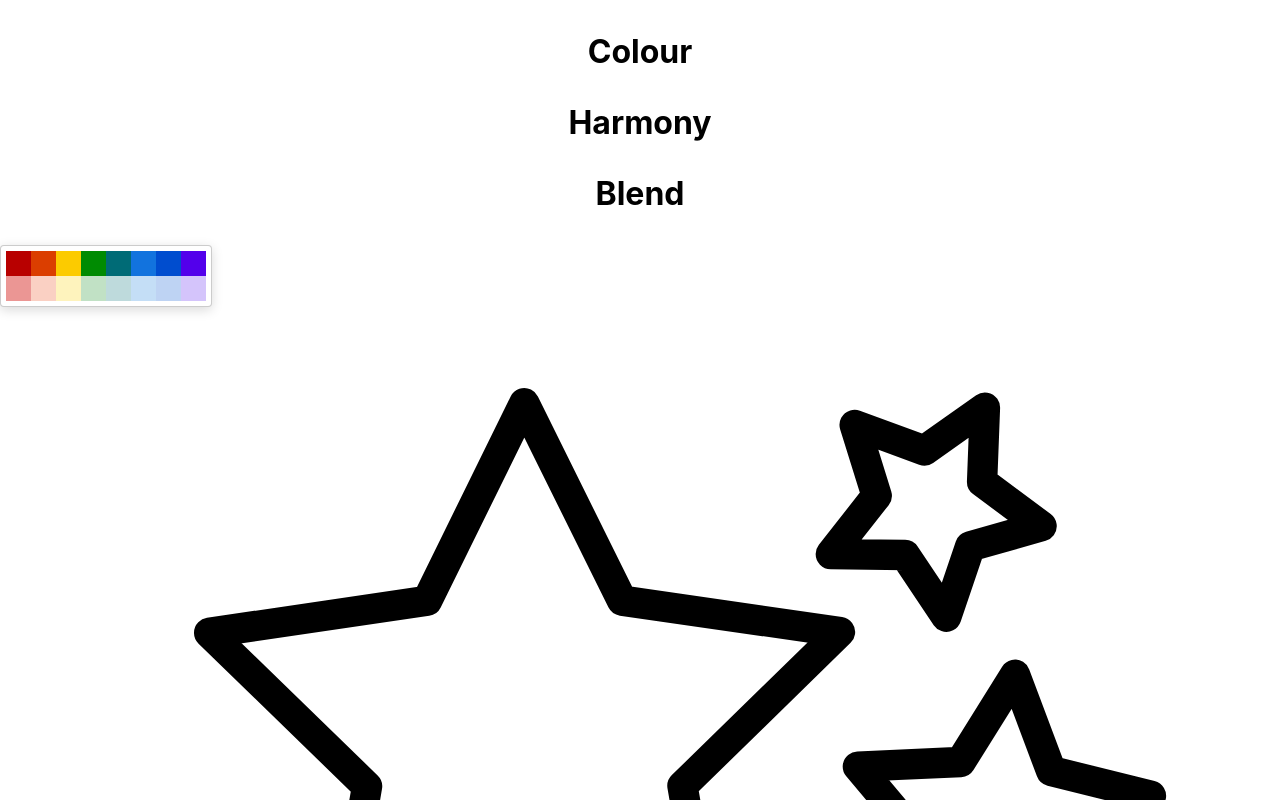
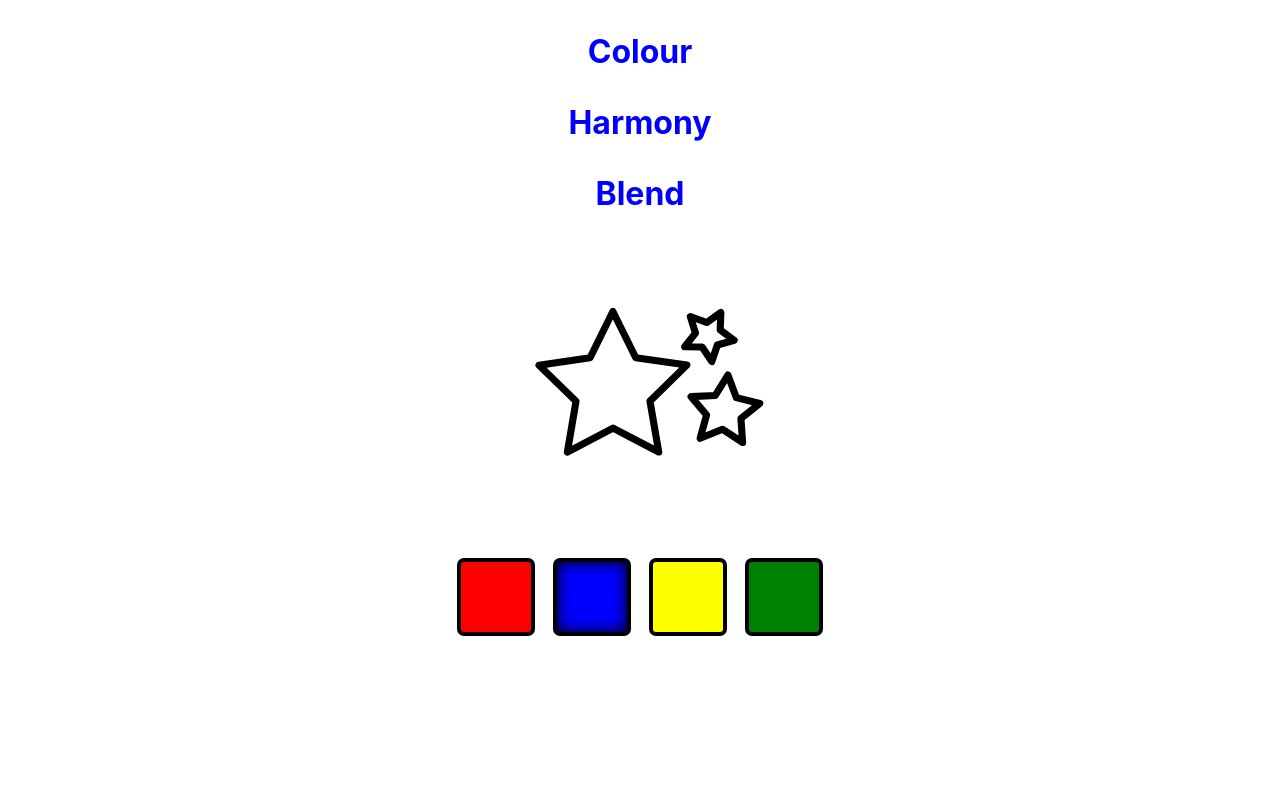
Before and after one commit to jhugray/colouring, a React (Create React App) app in the folder client/: page / in a window 1280 px wide. Shown: the top 800 px of the page. Built offline with nearby package versions, Linux system fonts and the light colour scheme.

Commit message:
commented out react-color, set up basic mvp set up, startrio able to paint 4 colours

```diff
--- a/client/public/index.html
+++ b/client/public/index.html
@@ -35,7 +35,7 @@
       This HTML file is a template.
       If you open it directly in the browser, you will see an empty page.
 
-      You can add webfonts, meta tags, or analytics to this file.
+      You can add web fonts, meta tags, or analytics to this file.
       The build step will place the bundled scripts into the <body> tag.
 
       To begin the development, run `npm start` or `yarn start`.
--- a/client/src/App.css
+++ b/client/src/App.css
@@ -1,3 +1,23 @@
+.palette {
+  display: flex;
+  justify-content: center;
+  margin-bottom: 1rem;
+}
+
+.colour-swatch {
+  height: 70px;
+  width: 70px;
+  border-radius: 7px;
+  margin: 9px;
+  cursor: pointer;
+  border: 4px solid black;
+}
+
+.colour-swatch-active {
+  box-shadow: inset 0 0 15px #000000;
+  transition: all 0.2s;
+}
+
 .App {
   text-align: center;
 }
--- a/client/src/App.js
+++ b/client/src/App.js
@@ -1,59 +1,54 @@
 import React, { useState } from "react";
 import "./App.css";
-import { GithubPicker } from "react-color";
+// Can switch palette to react-color
+// import { GithubPicker } from "react-color";
 import Palette from "./components/Palette";
 
-//Turn on only 1 at a time or colours will overlap
-import StarTrio from "./components/StarTrio.js"
-
+// Import Templates
+import StarTrio from "./components/StarTrio.js";
 
 function App() {
   //For react-color front test
-  const [currentColour, setColour] = useState("#B80000");
-  console.log(currentColour);
+  // const [currentColour, setColour] = useState("#B80000");
 
-  // For flower premade pallet part
-  const [fillcolours, setFillcolours] = useState(Array(57).fill("white"));
-  const [currentcolour, setCurrentcolour] = useState("blue");
+  // Path's get color filled
+  const [fillColours, setFillColours] = useState(Array(10).fill("white"));
 
-  const onFillcolour = (i) => {
-    let newFillcolours = fillcolours.slice(0);
-    newFillcolours[i] = currentcolour;
-    setFillcolours(newFillcolours);
+  // Current colour, How to set new colour
+  const [currentColour, setCurrentColour] = useState("blue");
+
+  // How to change Colour
+  const onFillColour = (i) => {
+    let newFillColours = fillColours.slice(0);
+    newFillColours[i] = currentColour;
+    setFillColours(newFillColours);
+
   };
   return (
     <div className="App">
       <header>
         <h1>
-          <p style={{ colour: currentColour }}>Colour</p>
-          <p style={{ colour: currentColour }}>Harmony</p>
-          <p style={{ colour: currentColour }}>Blend</p>
+          {/* style color can not have a u */}
+          <p style={{ color: currentColour }}>Colour</p>
+          <p style={{ color: currentColour }}>Harmony</p>
+          <p style={{ color: currentColour }}>Blend</p>
         </h1>
       </header>
-      <div>
+      {/* This will eventually be a switch load case */}
+        <StarTrio fillColours={fillColours} onFill={onFillColour} />
+        <Palette currentColour={currentColour} changeColour={setCurrentColour}  />
+        {/* We may want to switch to react-color
         <GithubPicker
-          colour={currentColour}
+          color={currentColour}
           onChangeComplete={(colour) => {
             setColour(colour.hex);
           }}
           width="200px"
           colours={['#B80000', '#DB3E00', '#FCCB00', '#008B02', '#006B76', '#1273DE', '#004DCF', '#5300EB', '#EB9694', '#FAD0C3', '#FEF3BD', '#C1E1C5', '#BEDADC', '#C4DEF6', '#BED3F3', '#D4C4FB']}
           triangle="hide"
-          // onSwatchHover
-        />
+          // onSwatchHover />
+         */}
       </div>
-      <div>
-        {/* Flower loads but is getting errors with this code */}
-        <StarTrio fillcolours={fillcolours} onFill={onFillcolour} />
-      </div>
-      <div>
-        {/* colour pallette doesn't show up yet */}
-        <Palette
-          currentcolour={currentcolour}
-          changecolour={setCurrentcolour}
-        />
-      </div>
-    </div>
   );
 }
 
--- a/client/src/components/Palette.js
+++ b/client/src/components/Palette.js
@@ -1,16 +1,17 @@
 import React from 'react';
 
-const Palette = (props) => {
+const Palette = ({currentColour, changeColour}) => {
 
     const colours = ['red', 'blue', 'yellow', 'green']
 
     return(
         <div className="palette">
             {colours.map(colour => {
-                const activeClass = props.currentColour === colour ? "colour-swatch-active" : "";
+                const activeClass = currentColour === colour ? "colour-swatch-active" : "";
                 return (
-                    <div onClick={() => {props.changeColour(colour)}} key={colour}>
-                        <div className={`colour-swatch ${activeClass}`}  style={{backgroundColour: colour}}></div>
+                    <div onClick={() => {changeColour(colour)}} key={colour}>
+                        {/* backgroundColor can not have a u */}
+                        <div className={`colour-swatch ${activeClass}`}  style={{backgroundColor: colour}}></div>
                     </div>
                 )
             })}
@@ -19,3 +20,23 @@ const Palette = (props) => {
 }
 
 export default Palette;
+
+// How to update from Old style to modern
+
+// export default function Palette(props) {
+
+//     const colours = ['red', "blue", 'yellow', 'green']
+
+//     return(
+//         <div className="palette">
+//             {colours.map(colour => {
+//                 const activeClass = props.currentColour === colour ? "colour-swatch-active" : "";
+//                 return (
+//                     <div onClick={() => {props.changeColour(colour)}} key={colour}>
+//                         <div className={`colour-swatch ${activeClass}`}  style={{backgroundColor: colour}}></div>
+//                     </div>
+//                 )
+//             })}
+//         </div>
+//     )
+// }
--- a/client/src/components/StarTrio.js
+++ b/client/src/components/StarTrio.js
@@ -1,13 +1,31 @@
 import React from 'react';
+
+// const StarTrio = ({fillColours, onFillColour}) =>  {
+
+//         return (
+//           <svg width="300px" xmlns="http://www.w3.org/2000/svg" height="300px" viewBox="0 0 3370.82 2384.24">
+//             <g>
+//               <path  onClick={() => onFillColour(0)} fill={fillColours[0]} strokeWidth="79.9569" opacity="1" d="M869.331+1834.03L966.635+1262.28L550.805+857.994L1124.64+773.855L1380.64+253.445L1637.99+773.193L2212.04+855.852L1797.25+1261.21L1896.03+1832.71L1382.33+1563.49L869.331+1834.03Z" strokeLinejoin="round" strokeLinecap="round" stroke="#000000" />
+//               <path  onClick={() => onFillColour(1)} fill={fillColours[1]}  strokeLinejoin="round" strokeWidth="79.9569" stroke="#000000" opacity="1" strokeLinecap="round" d="M2361.41+1678.6L2433.41+1417.59L2259.21+1210.31L2529.7+1198.13L2673.01+968.404L2768.18+1221.89L3030.94+1287.19L2819.27+1456.03L2838.36+1726.12L2612.38+1576.99L2361.41+1678.6Z"/>
+//               <path  onClick={() => onFillColour(2)} fill={fillColours[2]} d="M2187.95+650.688L2308.79+497.065L2250.75+310.422L2434.2+377.883L2593.78+265.008L2586.3+460.324L2742.97+577.207L2554.9+630.458L2492.15+815.571L2383.39+653.165L2187.95+650.688Z" strokeLinecap="round" strokeWidth="79.9569" strokeLinejoin="round" stroke="#000000" opacity="1"/>
+//             </g>
+//           </svg>
+//         )
+//     }
+
+
+// export default StarTrio;
+
+// Old way to build componen
 
 class StarTrio extends React.Component {
     render () {
         return (
-          <svg width="100%" xmlns="http://www.w3.org/2000/svg" height="100%" version="1.1" viewBox="0 0 3370.82 2384.24">
+          <svg width="300px" xmlns="http://www.w3.org/2000/svg" height="300px" viewBox="0 0 3370.82 2384.24">
             <g>
-              <path stroke-width="79.9569" opacity="1" d="M869.331+1834.03L966.635+1262.28L550.805+857.994L1124.64+773.855L1380.64+253.445L1637.99+773.193L2212.04+855.852L1797.25+1261.21L1896.03+1832.71L1382.33+1563.49L869.331+1834.03Z" stroke-linejoin="round" stroke-linecap="round" stroke="#000000" fill="none"/>
-              <path fill="none" stroke-linejoin="round" stroke-width="79.9569" stroke="#000000" opacity="1" stroke-linecap="round" d="M2361.41+1678.6L2433.41+1417.59L2259.21+1210.31L2529.7+1198.13L2673.01+968.404L2768.18+1221.89L3030.94+1287.19L2819.27+1456.03L2838.36+1726.12L2612.38+1576.99L2361.41+1678.6Z"/>
-              <path d="M2187.95+650.688L2308.79+497.065L2250.75+310.422L2434.2+377.883L2593.78+265.008L2586.3+460.324L2742.97+577.207L2554.9+630.458L2492.15+815.571L2383.39+653.165L2187.95+650.688Z" stroke-linecap="round" fill="none" stroke-width="79.9569" stroke-linejoin="round" stroke="#000000" opacity="1"/>
+              <path  onClick={() => this.props.onFill(0)} fill={this.props.fillColours[0]} fillRule="evenodd" strokeWidth="79.9569" opacity="1" d="M869.331+1834.03L966.635+1262.28L550.805+857.994L1124.64+773.855L1380.64+253.445L1637.99+773.193L2212.04+855.852L1797.25+1261.21L1896.03+1832.71L1382.33+1563.49L869.331+1834.03Z" strokeLinejoin="round" strokeLinecap="round" stroke="#000000" />
+              <path  onClick={() => this.props.onFill(1)} fill={this.props.fillColours[1]} fillRule="evenodd" strokeLinejoin="round" strokeWidth="79.9569" stroke="#000000" opacity="1" strokeLinecap="round" d="M2361.41+1678.6L2433.41+1417.59L2259.21+1210.31L2529.7+1198.13L2673.01+968.404L2768.18+1221.89L3030.94+1287.19L2819.27+1456.03L2838.36+1726.12L2612.38+1576.99L2361.41+1678.6Z"/>
+              <path  onClick={() => this.props.onFill(2)} fill={this.props.fillColours[2]} fillRule="evenodd" d="M2187.95+650.688L2308.79+497.065L2250.75+310.422L2434.2+377.883L2593.78+265.008L2586.3+460.324L2742.97+577.207L2554.9+630.458L2492.15+815.571L2383.39+653.165L2187.95+650.688Z" strokeLinecap="round" strokeWidth="79.9569" strokeLinejoin="round" stroke="#000000" opacity="1"/>
             </g>
           </svg>
         )
```
